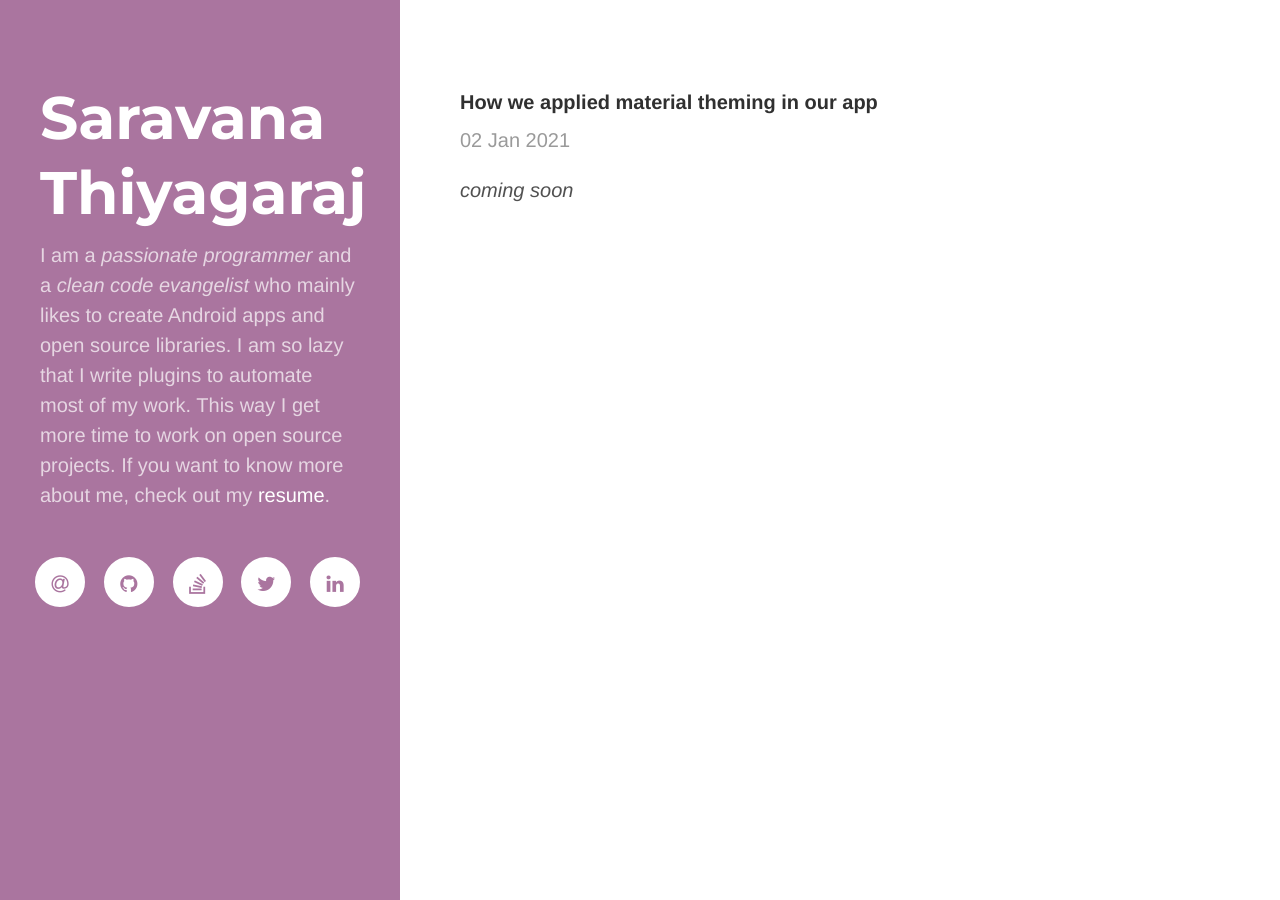
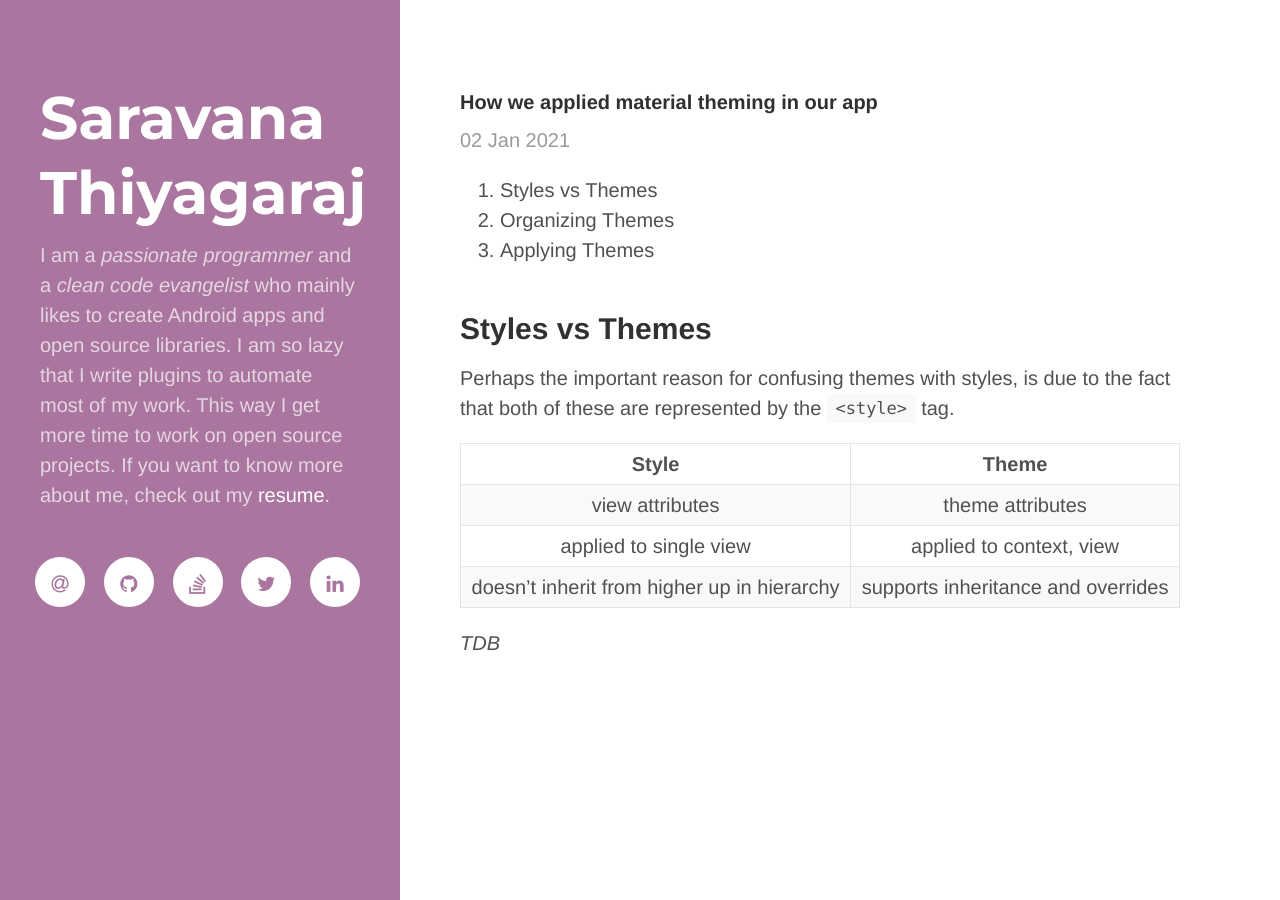
Before and after one commit to thsaravana/thsaravana.github.io, a Jekyll site: the page built from _posts/2021-01-02-android-material-theme-implementation.md, in a window 1280 px wide. Built offline with Jekyll 4.4.1, drawn with Linux system fonts in a browser that asks for light colours; nearby versions of some CDN libraries.

Commit message:
Blog - style vs theme

```diff
--- a/_posts/2021-01-02-android-material-theme-implementation.md
+++ b/_posts/2021-01-02-android-material-theme-implementation.md
@@ -3,4 +3,18 @@ layout: post
 title: "How we applied material theming in our app"
 ---
 
-*coming soon*
+1. Styles vs Themes
+2. Organizing Themes
+3. Applying Themes
+
+<h2>Styles vs Themes</h2>
+Perhaps the important reason for confusing themes with styles, is due to the fact that
+both of these are represented by the `<style>` tag.
+
+|                    Style                    |                Theme               |
+|:-------------------------------------------:|:----------------------------------:|
+| view attributes                             | theme attributes                   |
+| applied to single view                      | applied to context, view           |
+| doesn't inherit from higher up in hierarchy | supports inheritance and overrides |
+
+*TDB*
```
